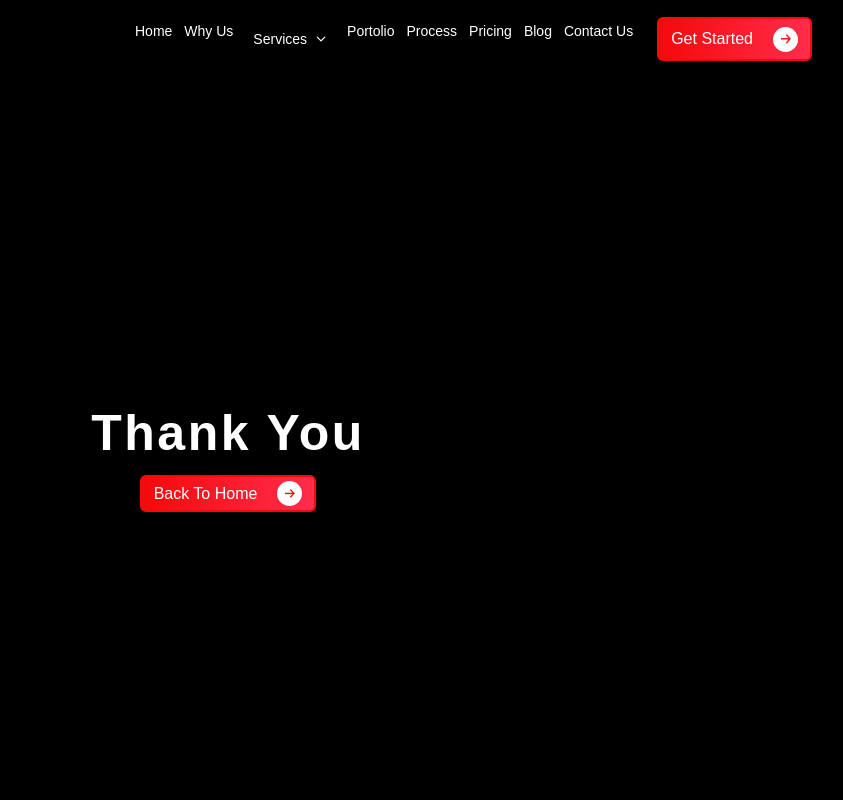
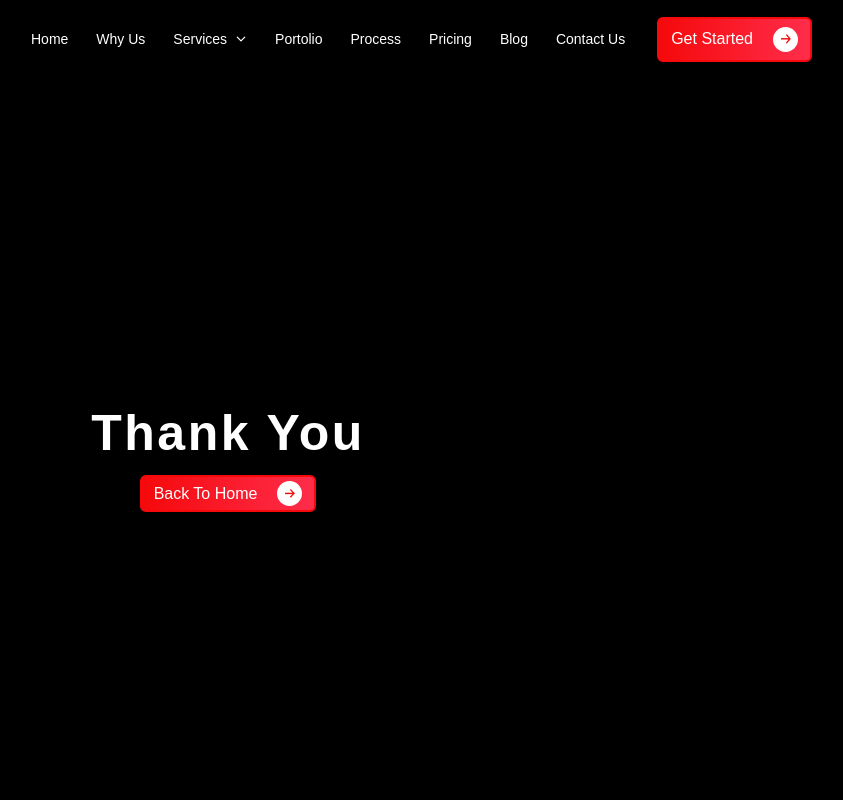
Before and after one commit to crystalliteCustomTeam/animationpro, a Next.js app: page /thank-you in a window 1280 px wide. Shown: the top 800 px of the page, without its empty margins (412-1255 px from the left). Built offline with nearby package versions, Linux system fonts and the light colour scheme; a web font is replaced by a local one.

Commit message:
cta done

```diff
--- a/src/app/video-explainer-lp/components/Contact/Contact.jsx
+++ b/src/app/video-explainer-lp/components/Contact/Contact.jsx
@@ -210,14 +210,14 @@ const Contact = () => {
                 <div className="px-4 sm:px-8 lg:max-w-7xl mx-auto relative">
                     <p className='text-[14px] pb-[12px] text-[#333] montserrat text-center'>Copyright © 2024, Infinity Animations All Rights Reserved</p>
                     <div className="top-icon absolute right-0 top-[-40px]">
-                        <Link href="#" className='bg-[#18d689] w-[80px] h-[80px] text-center text-white font-[500] uppercase rounded-[60%] align-middle border-[5px] border-white  absolute right-0 flex flex-col justify-center items-center md:block hidden pt-[15px]'>
+                        <Link href="#" className='bg-[#18d689] w-[80px] h-[80px] text-center text-white font-[500] uppercase rounded-[60%] align-middle border-[5px] border-white absolute right-0 lg:flex flex-col justify-center items-center md:block hidden'>
                             <Image src={UpArrow} alt='upArrow' className='mx-auto' />
                             <p className='text-[14px] text-center poppins'>Top</p>
                         </Link>
                     </div>
 
                 </div>
-            </div >
+            </div>
         </>
     )
 }
--- a/src/app/video-explainer-lp/components/banner/Banner.jsx
+++ b/src/app/video-explainer-lp/components/banner/Banner.jsx
@@ -164,13 +164,13 @@ const Banner = () => {
                                         Get Started
                                     </Link>
                                 </div>
-                                <div className="chat flex items-center gap-2">
+                                <Link href="javascript:$zopim.livechat.window.show();" className="chat flex items-center gap-2">
                                     <Image src={chatIcon} alt='chat-icon' className='ml-[10px]' />
                                     <div className="text">
                                         <span className='block montserrat text-[14px] font-[400] text-[#ffcb05] leading-[14px]'>Talk to our Expert</span>
                                         <span className='text-white text-[16px] montserrat font-[700]'>Live Chat</span>
                                     </div>
-                                </div>
+                                </Link>
                             </div>
                         </div>
                         <div className="col-span-12 lg:col-span-6">
--- a/src/app/video-explainer-lp/components/brands/Brands.jsx
+++ b/src/app/video-explainer-lp/components/brands/Brands.jsx
@@ -33,7 +33,7 @@ const Brands = ({ content }) => {
                                 </Link>
                             </div>
                             <div className="btn">
-                                <Link href="javascript:;" className='flex items-center text-[16px] text-white font-[600] montserrat bg-black py-[12px] px-[35px] tracking-[.3px] rounded-[5px] leading-[20px] shadow-2xl'>
+                                <Link href="javascript:$zopim.livechat.window.show();" className='flex items-center text-[16px] text-white font-[600] montserrat bg-black py-[12px] px-[35px] tracking-[.3px] rounded-[5px] leading-[20px] shadow-2xl'>
                                     Live Chat
                                 </Link>
                             </div>
--- a/src/components/cta/CTA.jsx
+++ b/src/components/cta/CTA.jsx
@@ -9,24 +9,11 @@ import liveChatIcon from "media/icons/chat.png";
 const CTA = ({ text, icon1, icon2, bg, color, border, hover, href, }) => {
     return (
         <>
-            {/* <Link className={`${color} py-1 px-3 2xl:px-6 rounded-md text-[18px] font-normal font-sans flex flex-row items-center justify-between"} ${hover} ${border}`} href={link}>
-                <span className="text-[16px] md:text-[18px] font-normal">{text}</span>
-                {icon1 ? <Image className="w-[30px] ms-3 md:ms-5" src={getIcon} alt="Infinity Animation" /> : null}
-                {icon2 ? <Image className="w-[40px] ms-3 md:ms-5" src={liveChatIcon} alt="Infinity Animation" /> : null}
-            </Link> */}
-
-            {/* <div className="w-full sm:w-max" dangerouslySetInnerHTML={{
-                __html: `
-                <a href=${href} class=" text-center px-5 h-[50px] ${bg} border-2 text-[18px] font-normal font-sans tracking-wider rounded-md block leading-[48px] ${css} transition-all">
-                    ${text}
-                </a>`
-            }} /> */}
-
-            <Link className={`py-1 xl:py-2 px-3 2xl:px-6 rounded-md text-[16px] xl:text-[18px] font-normal font-sans flex flex-row items-center justify-between"} ${color} ${bg} ${hover} ${border}`} href={href}>
+            <a className={`py-1 xl:py-2 px-3 2xl:px-6 rounded-md text-[16px] xl:text-[18px] font-normal font-sans flex flex-row items-center justify-between"} ${color} ${bg} ${hover} ${border}`} href={href}>
                 <span className="text-[16px] xl:text-[18px] font-normal">{text}</span>
                 {icon1 ? <div className="flex items-center justify-center w-[25px] h-[25px] xl:w-[30px] xl:h-[30px] bg-white rounded-full ms-5"><Image src={getIcon} className="w-[40%]" alt="Infinity Animation" /></div> : null}
                 {icon2 ? <Image className="w-[30px] xl:w-[40px] ms-3 md:ms-5" src={liveChatIcon} alt="Infinity Animation" /> : null}
-            </Link>
+            </a>
         </>
     );
 }
--- a/src/components/header/Header.jsx
+++ b/src/components/header/Header.jsx
@@ -5,7 +5,7 @@ import Image from "next/image";
 // Import Components
 import CTA from "@/components/cta/CTA";
 import {
-    Navbar, Collapse, List, ListItem, Menu, MenuHandler, MenuList, MenuItem,
+    Navbar, Collapse, List, Menu, MenuHandler, MenuList, MenuItem,
 } from "@material-tailwind/react";
 import {
     ChevronDownIcon, Bars3Icon, XMarkIcon, ChevronRightIcon,
@@ -74,7 +74,7 @@ function MegaMenu() {
     const [isMobileMenuOpen, setIsMobileMenuOpen] = React.useState(false);
     const renderItems = megaMenuItems.map(
         ({ icon, title, href }, key) => (
-            <a href={href} key={key}>
+            <div key={key}>
                 <MenuItem className="flex items-center gap-3 rounded-lg mb-1 lg:mb-0">
                     <div className="flex items-center justify-center rounded-lg !bg-blue-gray-50 p-2">
                         {" "}
@@ -94,7 +94,7 @@ function MegaMenu() {
                         </Link>
                     </div>
                 </MenuItem>
-            </a>
+            </div>
         ),
     );
     // Mobile Mega Menu
@@ -113,7 +113,7 @@ function MegaMenu() {
             >
                 <MenuHandler>
                     <Link href="#" variant="small" className="font-medium">
-                        <ListItem
+                        <span
                             className="flex items-center px-2 gap-2 py-2 font-sans text-[14px] xl:text-[16px] font-normal leading-[20px]"
                             selected={isMenuOpen || isMobileMenuOpen}
                             onClick={() => {
@@ -135,7 +135,7 @@ function MegaMenu() {
                                 className={`block h-3 w-3 mt-1 transition-transform lg:hidden ${isMobileMenuOpen ? "rotate-180" : ""
                                     }`}
                             />
-                        </ListItem>
+                        </span>
                     </Link>
                 </MenuHandler>
                 <MenuList className="hidden max-w-screen-xl rounded-xl lg:block">
@@ -166,7 +166,7 @@ function NavList() {
                 color="white"
                 className="font-sans text-[14px] xl:text-[16px] font-normal"
             >
-                Home
+                <span className="flex items-center gap-2 p-2 xl:px-4 py-2">Home</span>
             </Link>
             <Link
                 href="/why-us"
@@ -174,7 +174,7 @@ function NavList() {
                 color="white"
                 className="font-sans text-[14px] xl:text-[16px] font-normal"
             >
-                Why Us
+                <span className="flex items-center gap-2 p-2 xl:px-4 py-2">Why Us</span>
             </Link>
             <MegaMenu />
             <Link
@@ -183,7 +183,7 @@ function NavList() {
                 color="white"
                 className="font-sans text-[14px] xl:text-[16px] font-normal"
             >
-                Portolio
+                <span className="flex items-center gap-2 p-2 xl:px-4 py-2">Portolio</span>
             </Link>
             <Link
                 href="/process"
@@ -191,7 +191,7 @@ function NavList() {
                 color="white"
                 className="font-sans text-[14px] xl:text-[16px] font-normal"
             >
-                Process
+                <span className="flex items-center gap-2 p-2 xl:px-4 py-2">Process</span>
             </Link>
             <Link
                 href="/pricing"
@@ -199,7 +199,7 @@ function NavList() {
                 color="white"
                 className="font-sans text-[14px] xl:text-[16px] font-normal"
             >
-                Pricing
+                <span className="flex items-center gap-2 p-2 xl:px-4 py-2">Pricing</span>
             </Link>
             <Link
                 href="/blog"
@@ -207,7 +207,7 @@ function NavList() {
                 color="white"
                 className="font-sans text-[14px] xl:text-[16px] font-normal"
             >
-                Blog
+                <span className="flex items-center gap-2 p-2 xl:px-4 py-2">Blog</span>
             </Link>
             <Link
                 href="/contact-us"
@@ -215,7 +215,7 @@ function NavList() {
                 color="white"
                 className="font-sans text-[14px] xl:text-[16px] font-normal"
             >
-                Contact Us
+                <span className="flex items-center gap-2 p-2 xl:px-4 py-2">Contact Us</span>
             </Link>
         </List>
     );
@@ -237,7 +237,6 @@ const Header = () => {
                 <Navbar className="max-w-none px-0 py-2 rounded-none bg-transparent shadow-none backdrop-saturate-100 backdrop-blur-none border-none">
                     <div className="flex items-center justify-between text-white relative">
                         <Link
-
                             href="/"
                             variant="h6"
                             className="mr-4 cursor-pointer py-1.5 lg:ml-2 lg:w-[315px]"
```
Also changed, not shown: src/app/video-explainer-lp/components/packages/Packages.jsx (+6 -6 lines).
